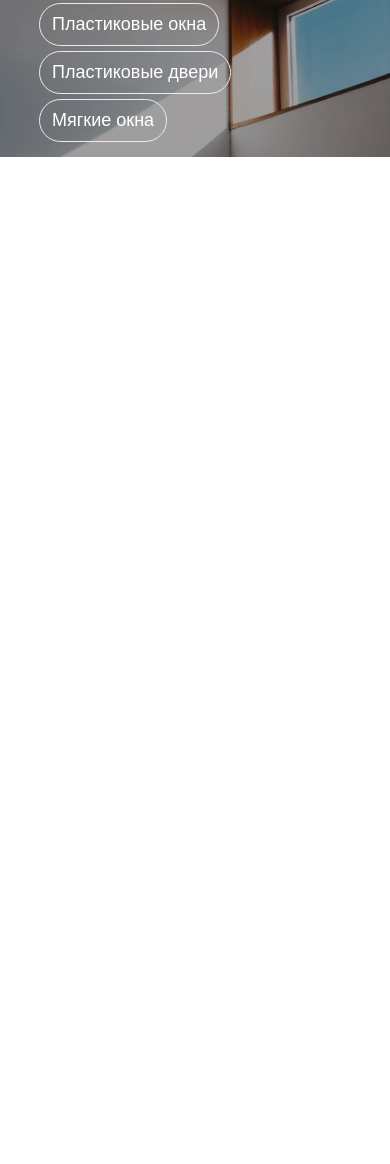
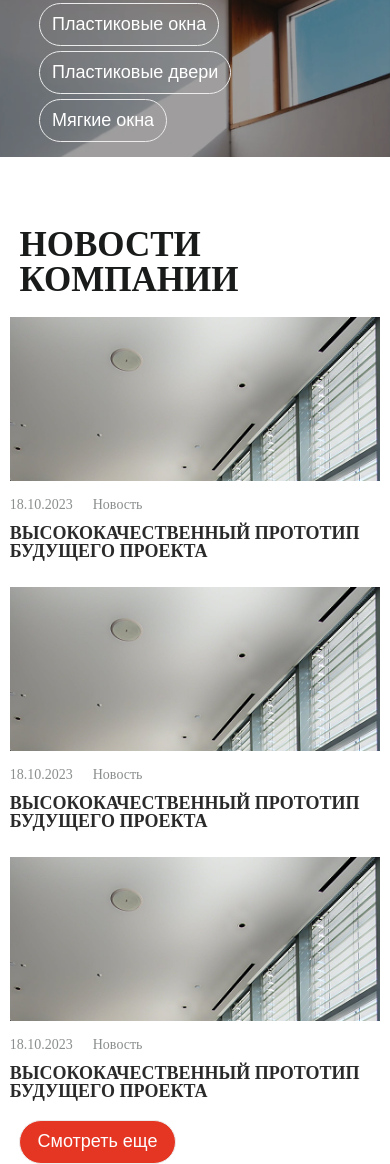
Before and after one commit to safarovmurod/home-work3, a plain HTML site: page index.html in a window 390 px wide. Shown: the part 3699-4863 px from the top of the page. Before the commit the page ends 3860 px from the top, so only its background shows below. Drawn offline with Linux system fonts and the light colour scheme.

Commit message:
3 images each with a button. section8

```diff
--- a/index.html
+++ b/index.html
@@ -171,6 +171,52 @@
             </div>
             </section>
         </section>
+
+
+
+
+
+        <section class="sectionfull">
+        <section>
+<h1 class="nowosti">новости компании</h1>
+
+        </section>
+<section class="section_7">
+
+           <div class="boxpictures">
+            <div><img class="img4"  src="./photo/Rectangle 53 (1).png" alt=""></div>
+            <div class="data">
+            <p>18.10.2023</p>
+            <p>Новость</p></div>
+            <h2 class="kl2">Высококачественный прототип будущего проекта </h2>
+
+           </div>
+           <div class="boxpictures">
+            <div><img class="img4" src="./photo/Rectangle 53 (1).png" alt=""></div>
+            <div class="data">
+            <p>18.10.2023</p>
+            <p>Новость</p></div>
+            <h2 class="kl2">Высококачественный прототип будущего проекта </h2>
+
+           </div>
+           <div class="boxpictures">
+            <div><img class="img4"  src="./photo/Rectangle 53 (1).png" alt=""></div>
+            <div class="data">
+            <p>18.10.2023</p>
+            <p>Новость</p></div>
+            <h2 class="kl2">Высококачественный прототип будущего проекта </h2>
+            <button class="btn3 bn verbutton">Смотреть еще</button>
+            </div>
+
+           </div>
+
+</section>
+        </section>
+
+
+
+
+
     </main>
 </body>
 </html>
--- a/main.css
+++ b/main.css
@@ -283,6 +283,56 @@ width: 359px;
     width: 356px;
 
 }
+.nowosti{
+    color: #191A1A;
+}
+.boxpictures{
+    width: 407px;
+    height: 320px;
+    display: flex;
+    flex-direction: column;
+    gap: 10px;
+}
+.kl2{
+    width: 400px;
+    height: auto;
+    color: #2b2a2a;
+    font-size:29px ;
+}
+.data{
+font-weight: 400;
+color: #8B8E8E;
+font-size: 14px;
+line-height: 140%;
+letter-spacing: 0%;
+display: flex;
+gap: 20px;
+align-items: center;
+}
+.verbutton{
+    width: 373px;
+
+}
+.nowosti{
+    width: 44.5%;
+    text-align: end;
+    margin-top: 70px;
+}
+.section_7{
+    width: 65%;
+    display: flex;
+    margin: auto;
+    justify-content: space-between;
+    margin-top: 50px;
+}
+
+
+
+
+
+
+
+
 
 @media (max-width:510px) {
 
@@ -449,5 +499,31 @@ body{
     flex-wrap: wrap;
 
 }
-
+.nowosti{
+    width: 90%;
+    margin: auto;
+    margin-top: 70px;
+    text-align: start;
+    font-size: 35px;
 }
+.section_7{
+    width: 50%;
+    display: flex;
+    flex-wrap: wrap;
+    margin: 0px;
+    justify-content: space-between;
+    margin-top: 20px;
+}
+.boxpictures{
+    width: 90%;
+    margin: auto;
+    margin-top: 0px;
+    height: 270px;
+}
+.img4{
+    width: 370px;
+}
+.kl2{
+    font-size: 18px;
+}
+}
```
Also changed, not shown: photo/Rectangle 53 (1).png (added).
